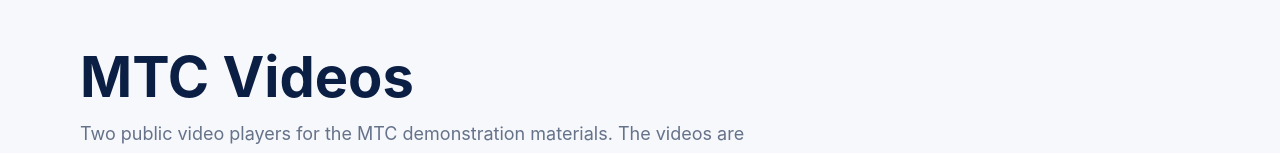
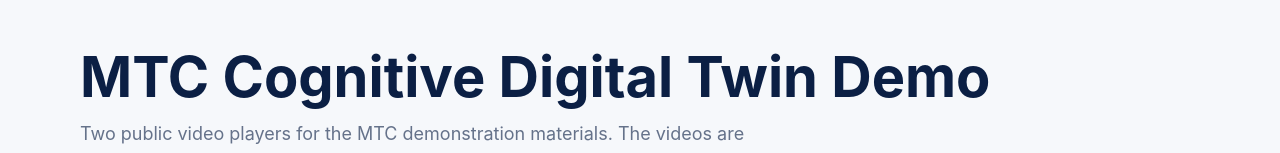
Before and after one commit to wangatang3/MTC-web, a plain HTML site: page index.html in a window 1280 px wide. Shown: the top 153 px of the page. Drawn offline with Linux system fonts and the light colour scheme.

Commit message:
Update page title

```diff
--- a/index.html
+++ b/index.html
@@ -3,7 +3,7 @@
 <head>
   <meta charset="utf-8">
   <meta name="viewport" content="width=device-width, initial-scale=1">
-  <title>MTC Videos</title>
+  <title>MTC Cognitive Digital Twin Demo</title>
   <style>
     :root {
       --bg: #f6f8fb;
@@ -131,7 +131,7 @@
 <body>
   <main>
     <header>
-      <h1>MTC Videos</h1>
+      <h1>MTC Cognitive Digital Twin Demo</h1>
       <p class="intro">Two public video players for the MTC demonstration materials. The videos are hosted directly with this GitHub Pages site.</p>
     </header>
 
```
